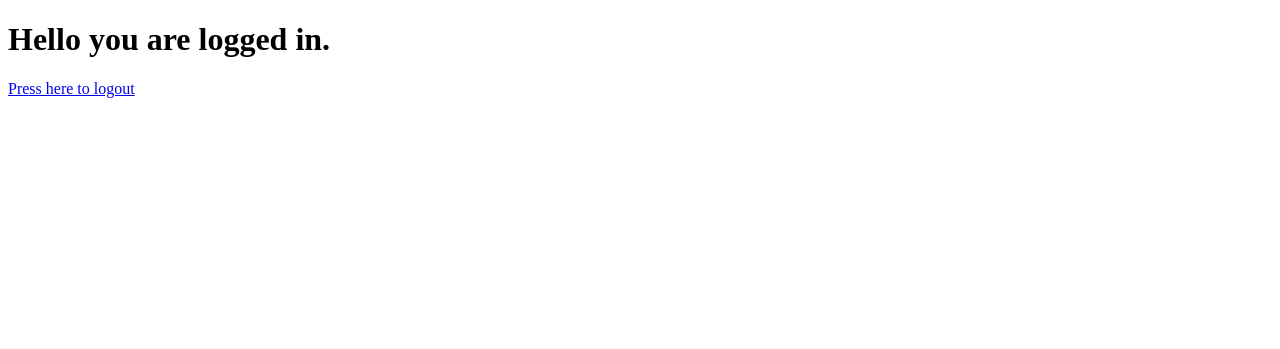
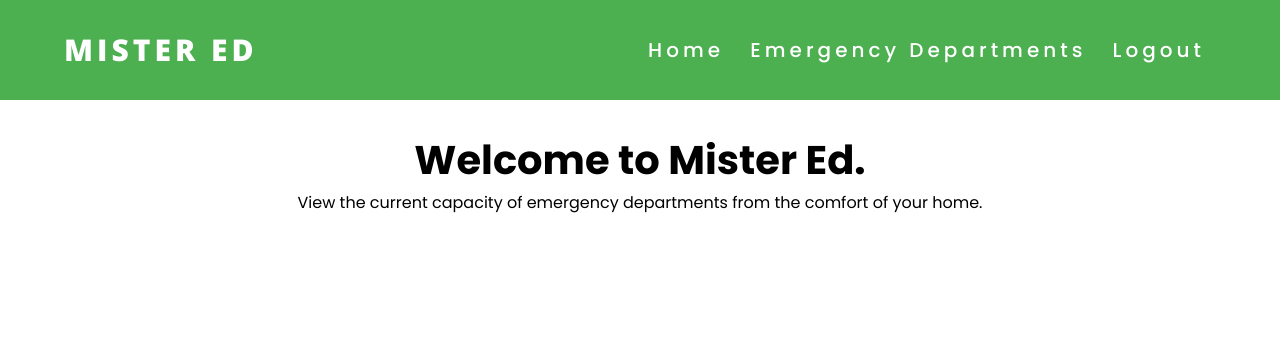
Before and after one commit to SENG-350-2024-fall/Team12, a Flask app: page /dashboard in a window 1280 px wide. Shown: the top 349 px of the page. Run offline with Flask 3, Linux system fonts and the light colour scheme; a user stored in the database is signed in.

Commit message:
Create dashboard navigation

```diff
--- a/app.py
+++ b/app.py
@@ -121,11 +121,11 @@ def register():
 
     return render_template('register.html', form=form)
 
-@app.route('/ers')
+@app.route('/emergency_departments', methods=['GET', 'POST'])
 @login_required
-def list_ers():
-    ers = EmergencyRoom.query.all()
-    return render_template('list_ers.html', ers=ers)
+def emergency_departments():
+    ed = EmergencyRoom.query.all()
+    return render_template('emergency_departments.html', ed=ed)
 
 
 
--- /dev/null
+++ b/static/mainstyle.css
@@ -0,0 +1,75 @@
+@import url("https://fonts.googleapis.com/css2?family=Poppins:ital,wght@0,100;0,200;0,300;0,400;0,500;0,600;0,700;0,800;0,900;1,100;1,200;1,300;1,400;1,500;1,600;1,700;1,800;1,900&display=swap");
+@import url("https://fonts.googleapis.com/css2?family=Open+Sans:ital,wght@0,300..800;1,300..800&family=Poppins:ital,wght@0,100;0,200;0,300;0,400;0,500;0,600;0,700;0,800;0,900;1,100;1,200;1,300;1,400;1,500;1,600;1,700;1,800;1,900&display=swap");
+
+* {
+    margin: 0px;
+    padding: 0px;
+}
+
+body {
+    font-family: 'Poppins';
+    text-align: center;
+}
+
+.wrapper {
+    width: 90%;
+    margin: 0 auto;
+}
+
+header {
+    width: 100%;
+    height: 100px;
+    background-color: #4CAF50;
+    position: fixed;
+}
+
+.logo {
+    width: 30%;
+    float: left;
+    text-align: left;
+    line-height: 100px;
+    font-weight: 1000;
+}
+
+.logo a{
+    text-decoration: none;
+    font-size: 30px;
+    font-family: 'Open Sans';
+    color: #ffff;
+    letter-spacing: 4px;
+}
+
+nav {
+    float: right;
+    line-height: 100px;
+}
+
+nav a{
+    text-decoration: none;
+    font-family: 'Poppins';
+    letter-spacing: 4px;
+    font-size: 20px;
+    color: #ffff;
+    padding: 36px 10px;
+    margin: 0 1px;
+    font-weight: 500;
+}
+
+nav a:hover {
+    background: #388a56;
+    color:
+}
+
+.content-area{
+    width: 100%;
+    height: 250px;
+    position: relative;
+    background-color: #ffff;
+    top: 100px;
+}
+
+.content-area h2 {
+    font-size: 40px;
+    margin: 0;
+    padding-top: 30px;
+}
--- a/templates/dashboard.html
+++ b/templates/dashboard.html
@@ -6,11 +6,33 @@
     <meta http-equiv="X-UA-Compatible" content="IE=edge">
     <meta name="viewport" content="width=device-width, initial-scale=1.0">
     <title>Dashboard</title>
+    <link rel="stylesheet" href="{{ url_for('static', filename='mainstyle.css') }}">
 </head>
 
 <body>
-    <h1>Hello you are logged in.</h1>
-    <a href="{{url_for('logout')}}">Press here to logout</a>
+
+    <div class="box-area">
+        <header>
+            <div class="wrapper">
+                <div class="logo">
+                    <a href="#">MISTER ED</a>
+                </div>
+                <nav>
+                    <a href="{{url_for('dashboard')}}">Home</a>
+                    <a href="{{url_for('emergency_departments')}}">Emergency Departments</a>
+                    <a href="{{url_for('logout')}}">Logout</a>
+                </nav>
+            </div>
+        </header>
+    </div>
+
+    <div class="content-area">
+        <div class="wrapper">
+            <h2>Welcome to Mister Ed.</h2>
+            <p>View the current capacity of emergency departments from the comfort of your home.</p>
+        </div>
+    </div>
+
 </body>
 
 </html>
```
Also changed, not shown: templates/emergency_departments.html (added, +13 -0 lines).
